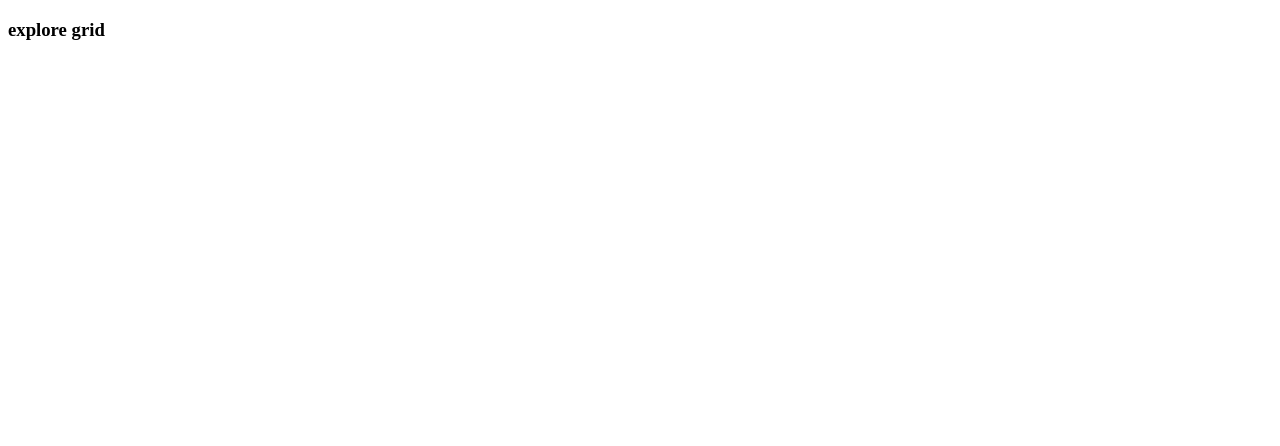
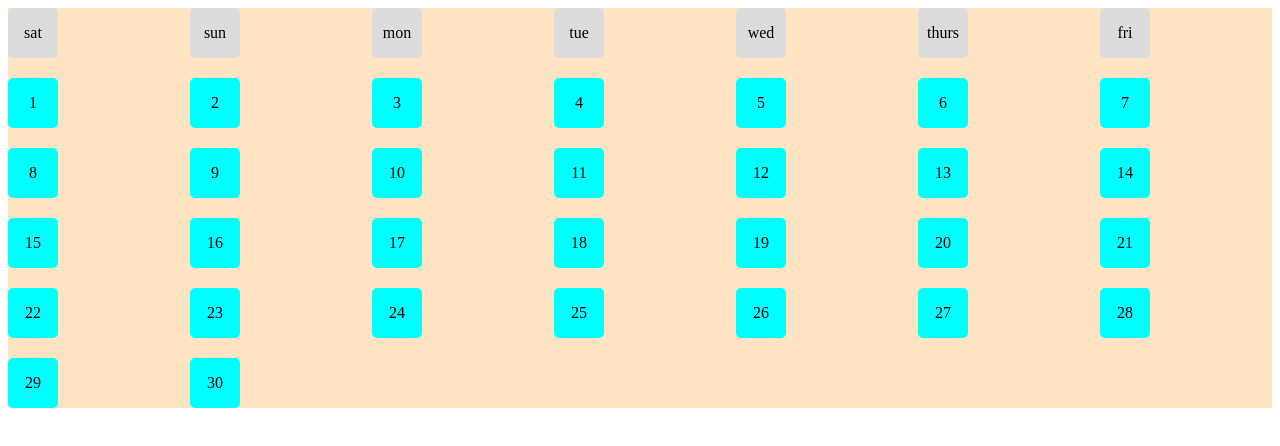
Before and after one commit to alamshuvo/practice-grid, a plain HTML site: page index.html in a window 1280 px wide. Drawn offline with Linux system fonts and the light colour scheme.

Commit message:
simple calender

```diff
--- a/index.html
+++ b/index.html
@@ -3,9 +3,70 @@
 <head>
     <meta charset="UTF-8">
     <meta name="viewport" content="width=device-width, initial-scale=1.0">
-    <title>Document</title>
+    <title>Calender</title>
+    <style>
+        .container{
+            display: grid;
+            grid-template-columns: repeat(7, 1fr);
+            row-gap: 20px;
+            column-gap: 10px;
+            background-color: bisque;
+
+        }
+        .date , .day{
+            display: flex;
+            justify-content: center;
+            align-items: center;
+            border-radius: 5px;
+            height: 50px;
+            width: 50px;
+            font-size: 1em;
+            background-color: aqua;
+        }
+        .day{
+            background-color: gainsboro;
+        }
+    </style>
 </head>
 <body>
-    <h3>explore grid</h3>
+    <div class="container">
+        <div class="day">sat</div>
+        <div class="day">sun</div>
+        <div class="day">mon</div>
+        <div class="day">tue</div>
+        <div class="day">wed</div>
+        <div class="day">thurs</div>
+        <div class="day">fri</div>
+        <div class="date">1</div>
+        <div class="date">2</div>
+        <div class="date">3</div>
+        <div class="date">4</div>
+        <div class="date">5</div>
+        <div class="date">6</div>
+        <div class="date">7</div>
+        <div class="date">8</div>
+        <div class="date">9</div>
+        <div class="date">10</div>
+        <div class="date">11</div>
+        <div class="date">12</div>
+        <div class="date">13</div>
+        <div class="date">14</div>
+        <div class="date">15</div>
+        <div class="date">16</div>
+        <div class="date">17</div>
+        <div class="date">18</div>
+        <div class="date">19</div>
+        <div class="date">20</div>
+        <div class="date">21</div>
+        <div class="date">22</div>
+        <div class="date">23</div>
+        <div class="date">24</div>
+        <div class="date">25</div>
+        <div class="date">26</div>
+        <div class="date">27</div>
+        <div class="date">28</div>
+        <div class="date">29</div>
+        <div class="date">30</div>
+    </div>
 </body>
 </html>
```
